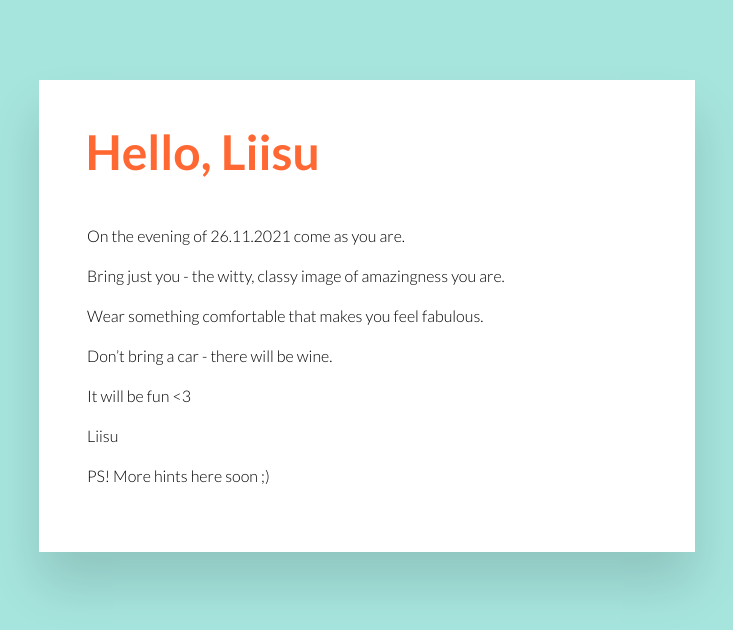
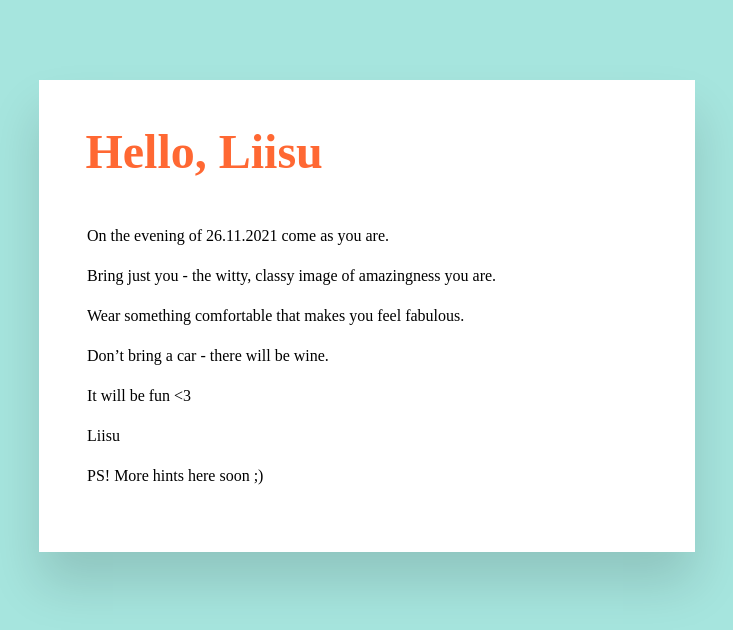
Before and after one commit to alreinson/liisu, a Jekyll site: the page built from index.html, in a window 1280 px wide. Shown: the top 630 px of the page, without its empty margins (273-1006 px from the left). Built offline with Jekyll 4.4.1, drawn with Linux system fonts in a browser that asks for light colours; some web fonts are replaced.

Commit message:
Update solo.css

```diff
--- a/css/solo.css
+++ b/css/solo.css
@@ -1,8 +1,8 @@
 
-@import url('//fonts.googleapis.com/css?family=Lato:300,700');
+@import url('////fonts.googleapis.com/css2?family=Cherish:400');
 
 html {
-  font: 16px/1.5 Lato, sans-serif;
+  font: 16px/1.5 Cherish, cursive;
   background-color: #a6e5de;
 }
 
@@ -10,7 +10,7 @@ html {
 }
 
 h1, h2, h3, h4, h5, h6 {
-  font-family: Lato, sans-serif;
+  font-family: Cherish, cursive;
   margin: 0 0 0.5rem -0.1rem;
   line-height: 1,5;
   color: #111;
```
